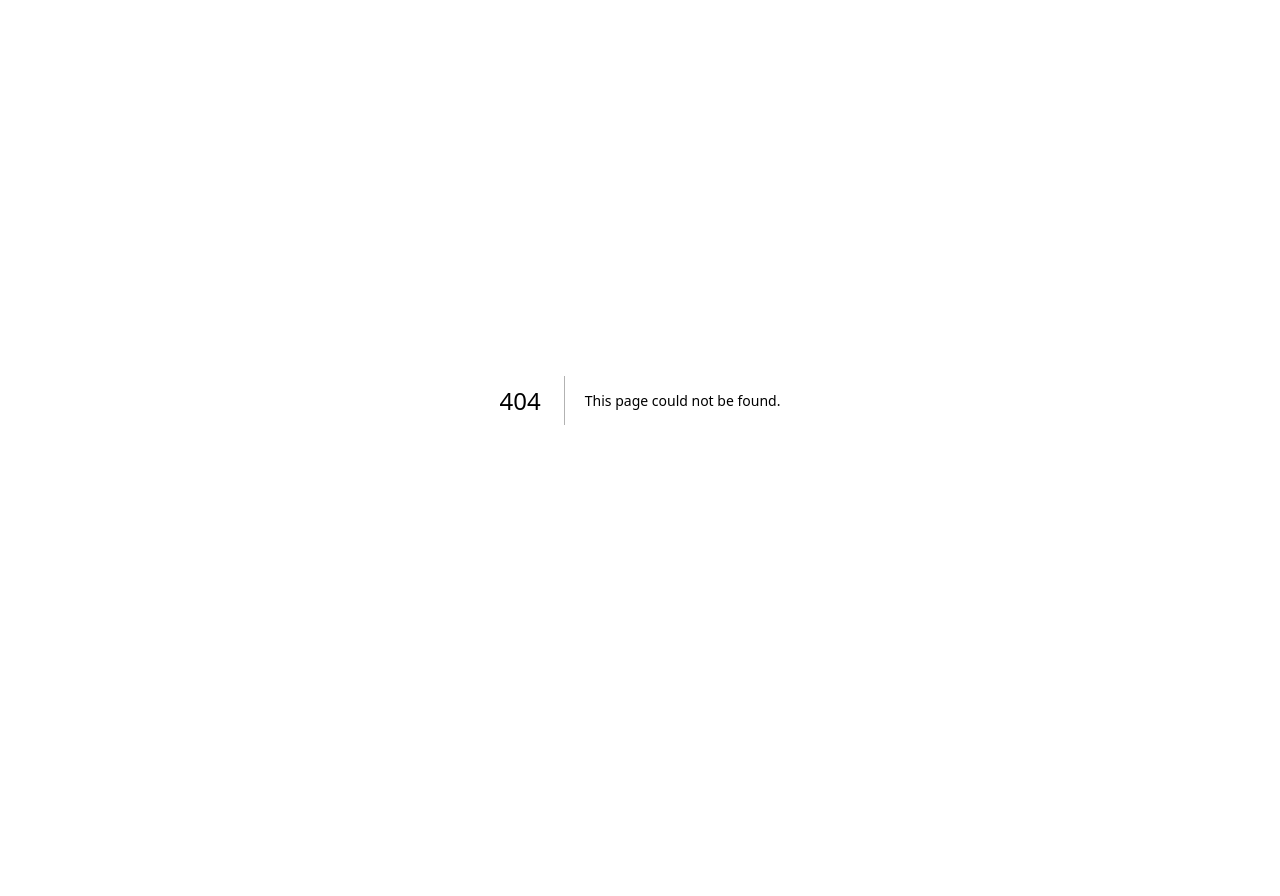
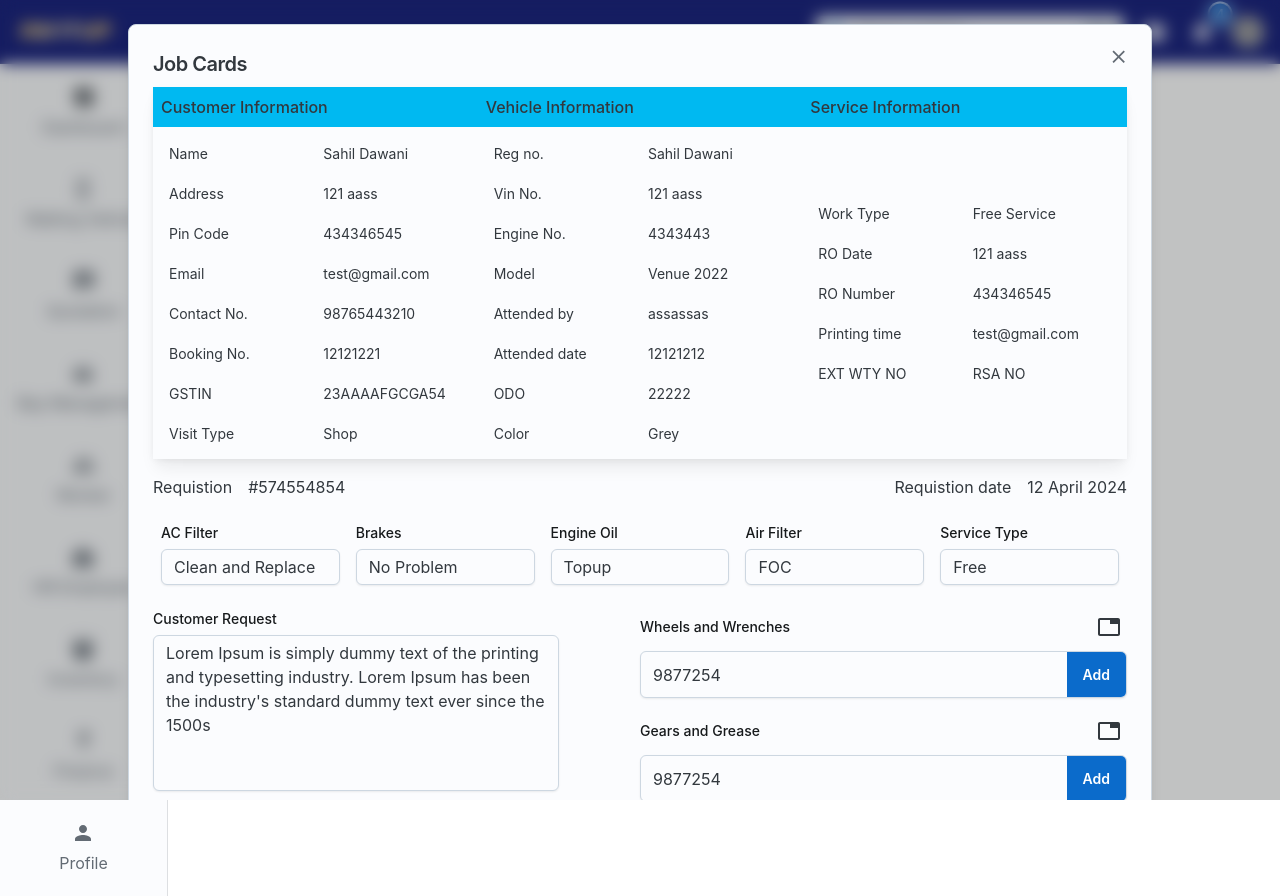
Before and after one commit to Mo-azam-khan/revitup-ui, a Next.js app: page /quotation in a window 1280 px wide. Before the commit this address had no page. Before the commit the page ends 800 px from the top, so only its background shows below. Built offline with nearby package versions, Linux system fonts and the light colour scheme; grey boxes are pictures that could not be loaded.

Commit message:
dynamic routing

```diff
--- a/modules/Bay-Management/BayManagement.tsx
+++ b/modules/Bay-Management/BayManagement.tsx
@@ -105,7 +105,7 @@ const BayManagement = () => {
     },
   ];
 
-  const handleRowClick = (index) => {
+  const handleRowClick = (index: any) => {
     setExpandedRow(expandedRow === index ? null : index);
   };
 
--- a/modules/dashboard/DashboardSidebar.tsx
+++ b/modules/dashboard/DashboardSidebar.tsx
@@ -276,7 +276,7 @@ import SpeakerNotesIcon from "@mui/icons-material/SpeakerNotes";
 import InventoryIcon from "@mui/icons-material/Inventory";
 import BadgeIcon from "@mui/icons-material/Badge";
 
-export default function DashboardSidebar({ setCurrentPage }) {
+export default function DashboardSidebar({ setCurrentPage }: any) {
   const classes =
     "MuiListItemButton-root MuiListItemButton-colorNeutral MuiListItemButton-variantPlain css-1xphdof-JoyListItemButton-root";
   const [openDefineCustomerModal, setOpenDefineCustomerModal] = useState(false);
@@ -349,7 +349,7 @@ export default function DashboardSidebar({ setCurrentPage }) {
           >
             <Link
               className={classes}
-              href="/"
+              href="/dashboard"
               onClick={() => setCurrentPage("dashboard")}
             >
               <ListItemDecorator
@@ -371,7 +371,7 @@ export default function DashboardSidebar({ setCurrentPage }) {
               },
             })}
           >
-            <Link className={classes} href="/">
+            <Link className={classes} href="">
               <ListItemDecorator
                 sx={{
                   color: "neutral.500",
@@ -397,8 +397,9 @@ export default function DashboardSidebar({ setCurrentPage }) {
               },
             })}
           >
-            <div
+            <Link
               className={classes}
+              href="/quotation"
               onClick={() => setCurrentPage("quotation")}
             >
               <ListItemDecorator
@@ -414,7 +415,7 @@ export default function DashboardSidebar({ setCurrentPage }) {
               <ListItemContent sx={{ color: "neutral.500", fontWeight: 400 }}>
                 Quotation
               </ListItemContent>
-            </div>
+            </Link>
           </ListItem>
           <ListItem
             sx={(theme) => ({
@@ -425,8 +426,9 @@ export default function DashboardSidebar({ setCurrentPage }) {
               },
             })}
           >
-            <div
+            <Link
               className={classes}
+              href="/bayManagement"
               onClick={() => setCurrentPage("bayManagement")}
             >
               <ListItemDecorator
@@ -442,7 +444,7 @@ export default function DashboardSidebar({ setCurrentPage }) {
               <ListItemContent sx={{ color: "neutral.500", fontWeight: 400 }}>
                 Bay Management
               </ListItemContent>
-            </div>
+            </Link>
           </ListItem>
           <ListItem
             sx={(theme) => ({
@@ -453,8 +455,9 @@ export default function DashboardSidebar({ setCurrentPage }) {
               },
             })}
           >
-            <div
+            <Link
               className={classes}
+              href="/workerManagement"
               onClick={() => setCurrentPage("workerManagement")}
             >
               <ListItemDecorator
@@ -470,7 +473,7 @@ export default function DashboardSidebar({ setCurrentPage }) {
               <ListItemContent sx={{ color: "neutral.500", fontWeight: 400 }}>
                 Worker
               </ListItemContent>
-            </div>
+            </Link>
           </ListItem>
           <ListItem
             sx={(theme) => ({
@@ -481,8 +484,9 @@ export default function DashboardSidebar({ setCurrentPage }) {
               },
             })}
           >
-            <div
+            <Link
               className={classes}
+              href="/employeeManagement"
               onClick={() => setCurrentPage("employeeManagement")}
             >
               <ListItemDecorator
@@ -498,7 +502,7 @@ export default function DashboardSidebar({ setCurrentPage }) {
               <ListItemContent sx={{ color: "neutral.500", fontWeight: 400 }}>
                 HR Employee
               </ListItemContent>
-            </div>
+            </Link>
           </ListItem>
 
           <ListItem
@@ -510,8 +514,9 @@ export default function DashboardSidebar({ setCurrentPage }) {
               },
             })}
           >
-            <div
+            <Link
               className={classes}
+              href="/inventoryManagement"
               onClick={() => setCurrentPage("inventoryManagement")}
             >
               <ListItemDecorator
@@ -527,7 +532,7 @@ export default function DashboardSidebar({ setCurrentPage }) {
               <ListItemContent sx={{ color: "neutral.500", fontWeight: 400 }}>
                 Inventory
               </ListItemContent>
-            </div>
+            </Link>
           </ListItem>
           <ListItem
             sx={(theme) => ({
@@ -538,8 +543,9 @@ export default function DashboardSidebar({ setCurrentPage }) {
               },
             })}
           >
-            <div
+            <Link
               className={classes}
+              href="/financeManagement"
               onClick={() => setCurrentPage("financeManagement")}
             >
               <ListItemDecorator
@@ -555,7 +561,7 @@ export default function DashboardSidebar({ setCurrentPage }) {
               <ListItemContent sx={{ color: "neutral.500", fontWeight: 400 }}>
                 Finance
               </ListItemContent>
-            </div>
+            </Link>
           </ListItem>
           <ListItem
             sx={(theme) => ({
@@ -566,7 +572,12 @@ export default function DashboardSidebar({ setCurrentPage }) {
               },
             })}
           >
-            <div className={classes} onClick={() => setCurrentPage("profile")}>
+            {/* <div className={classes} onClick={() => setCurrentPage("profile")}> */}
+            <Link
+              className={classes}
+              href="/profile"
+              onClick={() => setCurrentPage("profile")}
+            >
               <ListItemDecorator
                 sx={{
                   color: "neutral.500",
@@ -580,7 +591,8 @@ export default function DashboardSidebar({ setCurrentPage }) {
               <ListItemContent sx={{ color: "neutral.500", fontWeight: 400 }}>
                 Profile
               </ListItemContent>
-            </div>
+            </Link>
+            {/* </div> */}
           </ListItem>
         </List>
       </Box>
--- /dev/null
+++ b/pages/AuthenticatedLayout.tsx
@@ -0,0 +1,22 @@
+import React from "react";
+import Appbar from "@/modules/common/Appbar";
+import DashboardSidebar from "@/modules/dashboard/DashboardSidebar";
+import Layout from "@/modules/common/Layout";
+
+const AuthenticatedLayout = ({ children }: { children: React.ReactNode }) => {
+  return (
+    <Layout.Root>
+      <Layout.Header>
+        <Appbar />
+      </Layout.Header>
+
+      <Layout.SideNav>
+        <DashboardSidebar />
+      </Layout.SideNav>
+
+      <Layout.Main>{children}</Layout.Main>
+    </Layout.Root>
+  );
+};
+
+export default AuthenticatedLayout;
--- /dev/null
+++ b/pages/quotation.tsx
@@ -0,0 +1,16 @@
+import dynamic from "next/dynamic";
+import AuthenticatedLayout from "@/pages/AuthenticatedLayout";
+
+const Quotation = dynamic(() => import("../modules/quotation/quotation"), {
+  ssr: false,
+});
+
+const QuotationPage = () => {
+  return (
+    <AuthenticatedLayout>
+      <Quotation />
+    </AuthenticatedLayout>
+  );
+};
+
+export default QuotationPage;
```
Also changed, not shown: pages/bayManagement.tsx (added, +19 -0 lines), pages/employeeManagement.tsx (added, +19 -0 lines), pages/financeManagement.tsx (added, +19 -0 lines), pages/inventoryManagement.tsx (added, +19 -0 lines), pages/profile.tsx (added, +16 -0 lines), pages/workerManagement.tsx (added, +19 -0 lines).
